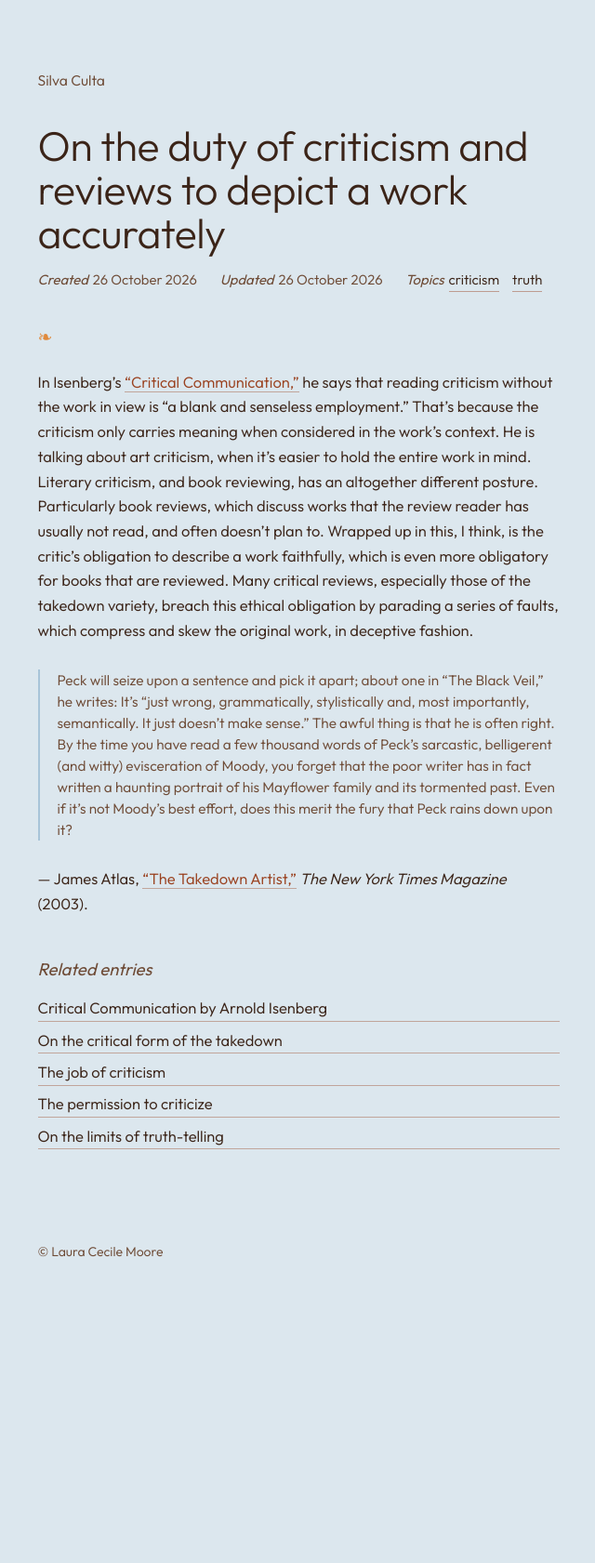
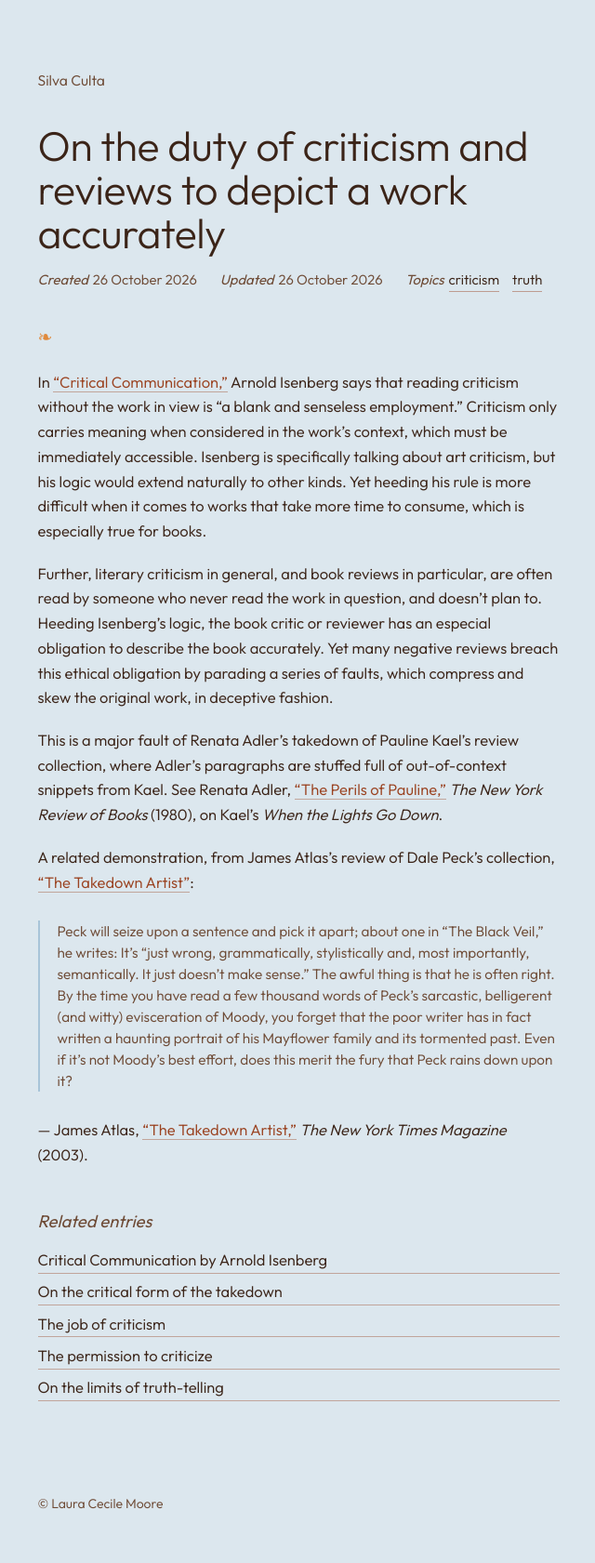
Before and after one commit to lauramoorewrites-del/treasury, a Jekyll site: the page built from _pages/on-the-duty-of-criticism-to-depict-a-work-accurately.md, in a window 1280 px wide. Shown: the whole page at 93% size, without its empty margins (319-959 px from the left). Built offline with Jekyll 4.4.1, drawn with Linux system fonts in a browser that asks for light colours; before the commit the page ends 1410 px from its top, so only the background shows below that.

Commit message:
Revise On the duty of criticism entry; fill Adler and Atlas citations
Co-Authored-By: Claude Opus 5.5 (1M context) <noreply@anthropic.com>

```diff
--- a/_pages/on-the-duty-of-criticism-to-depict-a-work-accurately.md
+++ b/_pages/on-the-duty-of-criticism-to-depict-a-work-accurately.md
@@ -18,7 +18,13 @@ related:
     url: "/on-the-limits-of-truth-telling/"
 ---
 
-In Isenberg’s [“Critical Communication,”](/treasury/critical-communication-by-arnold-isenberg/) he says that reading criticism without the work in view is “a blank and senseless employment.” That’s because the criticism only carries meaning when considered in the work’s context. He is talking about art criticism, when it’s easier to hold the entire work in mind. Literary criticism, and book reviewing, has an altogether different posture. Particularly book reviews, which discuss works that the review reader has usually not read, and often doesn’t plan to. Wrapped up in this, I think, is the critic’s obligation to describe a work faithfully, which is even more obligatory for books that are reviewed. Many critical reviews, especially those of the takedown variety, breach this ethical obligation by parading a series of faults, which compress and skew the original work, in deceptive fashion.
+In [“Critical Communication,”](/treasury/critical-communication-by-arnold-isenberg/) Arnold Isenberg says that reading criticism without the work in view is “a blank and senseless employment.” Criticism only carries meaning when considered in the work’s context, which must be immediately accessible. Isenberg is specifically talking about art criticism, but his logic would extend naturally to other kinds. Yet heeding his rule is more difficult when it comes to works that take more time to consume, which is especially true for books.
+
+Further, literary criticism in general, and book reviews in particular, are often read by someone who never read the work in question, and doesn’t plan to. Heeding Isenberg’s logic, the book critic or reviewer has an especial obligation to describe the book accurately. Yet many negative reviews breach this ethical obligation by parading a series of faults, which compress and skew the original work, in deceptive fashion.
+
+This is a major fault of Renata Adler’s takedown of Pauline Kael’s review collection, where Adler’s paragraphs are stuffed full of out-of-context snippets from Kael. See Renata Adler, [“The Perils of Pauline,”](https://www.nybooks.com/articles/1980/08/14/the-perils-of-pauline/) *The New York Review of Books* (1980), on Kael’s *When the Lights Go Down*.
+
+A related demonstration, from James Atlas’s review of Dale Peck’s collection, [“The Takedown Artist”](https://www.nytimes.com/2003/10/26/magazine/the-takedown-artist.html):
 
 > Peck will seize upon a sentence and pick it apart; about one in “The Black Veil,” he writes: It’s “just wrong, grammatically, stylistically and, most importantly, semantically. It just doesn’t make sense.” The awful thing is that he is often right. By the time you have read a few thousand words of Peck’s sarcastic, belligerent (and witty) evisceration of Moody, you forget that the poor writer has in fact written a haunting portrait of his Mayflower family and its tormented past. Even if it’s not Moody’s best effort, does this merit the fury that Peck rains down upon it?
 
```
